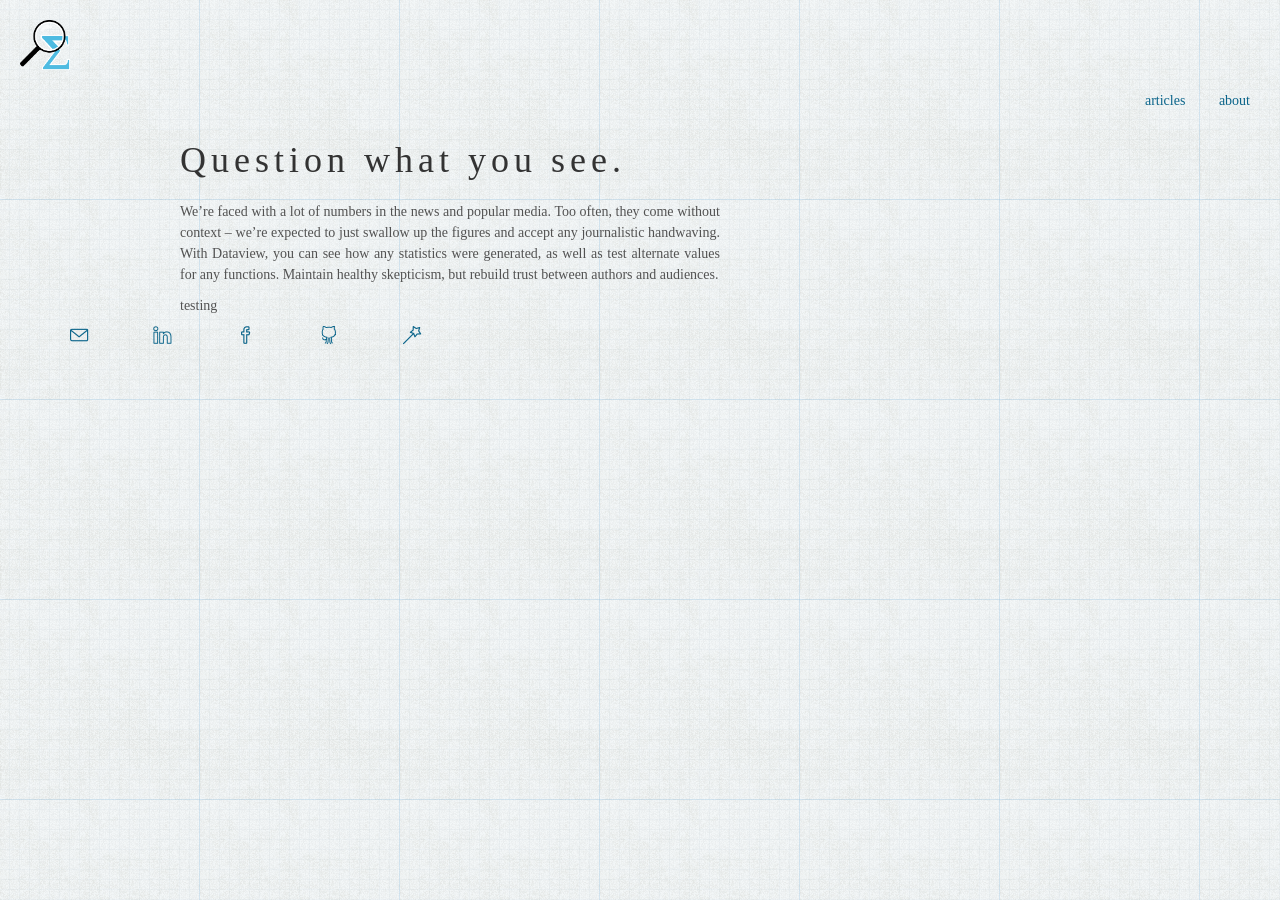
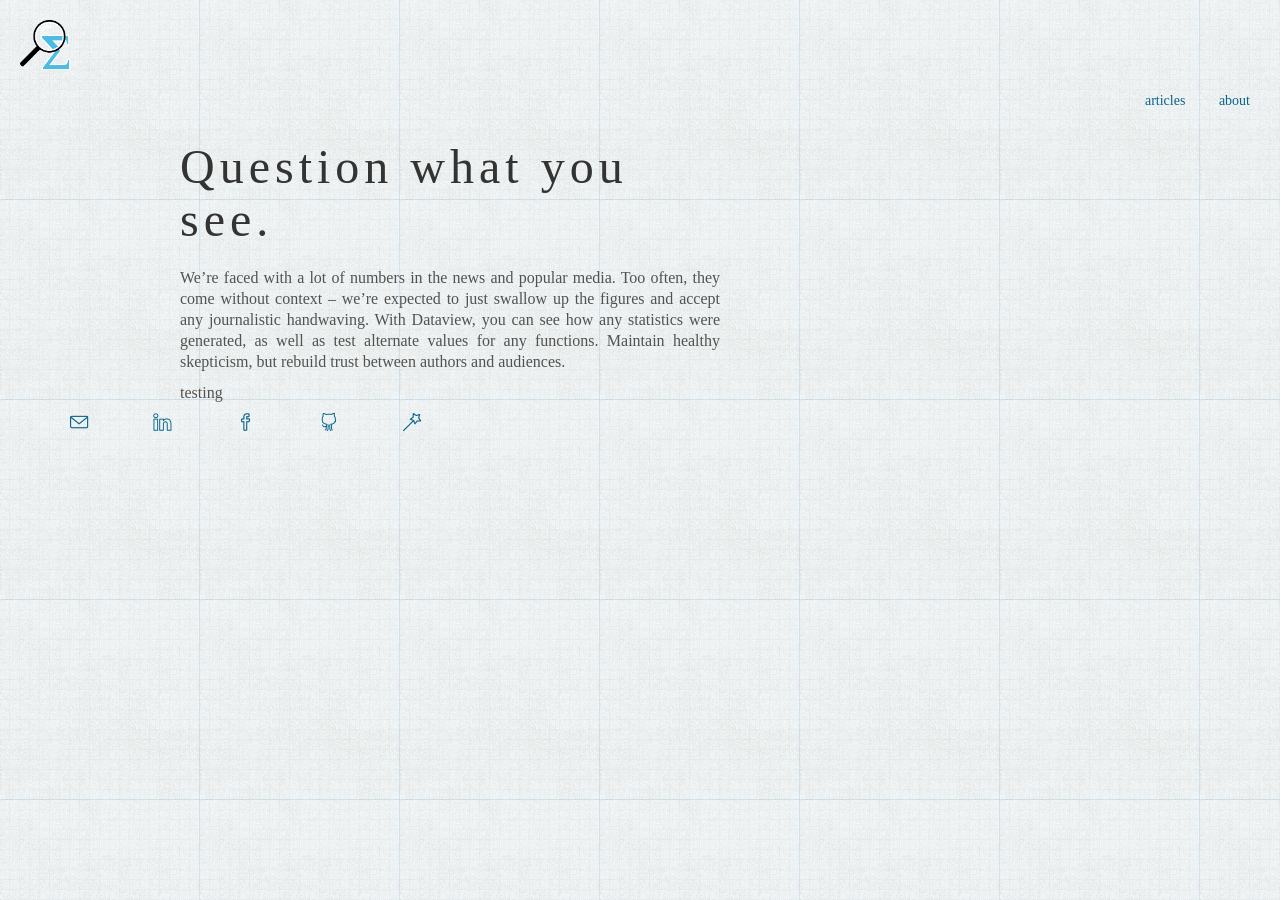
Before and after one commit to bethny/bethny.github.io, a Jekyll site: the page built from test/index.html, in a window 1280 px wide. Built offline with Jekyll 4.4.1, drawn with Linux system fonts in a browser that asks for light colours; nearby versions of some CDN libraries; some web fonts are replaced.

Commit message:
Update test.css

```diff
--- a/css/test.css
+++ b/css/test.css
@@ -41,7 +41,7 @@ footer ul {
     margin-right: 30px; }
 
 h1 {
-  font-size: 36px;
+  font-size: 48px;
   font-family: "Apercu_Mono";
   letter-spacing: 5px;
   text-align: left;
@@ -85,7 +85,7 @@ span {
   vertical-align: middle; }
 
 p {
-  font-size: 14px;
+  font-size: 16px;
   font-family: "Utopia";
   line-height: 21px;
   color: #525252; }
```
